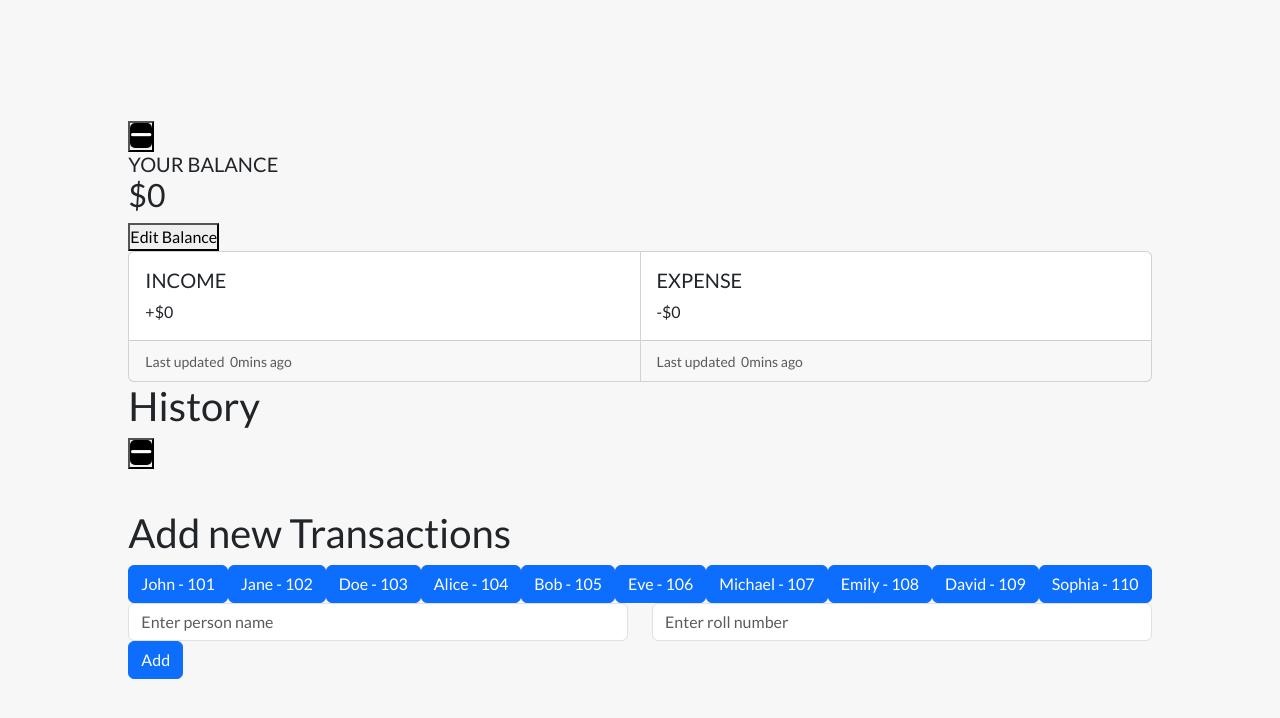
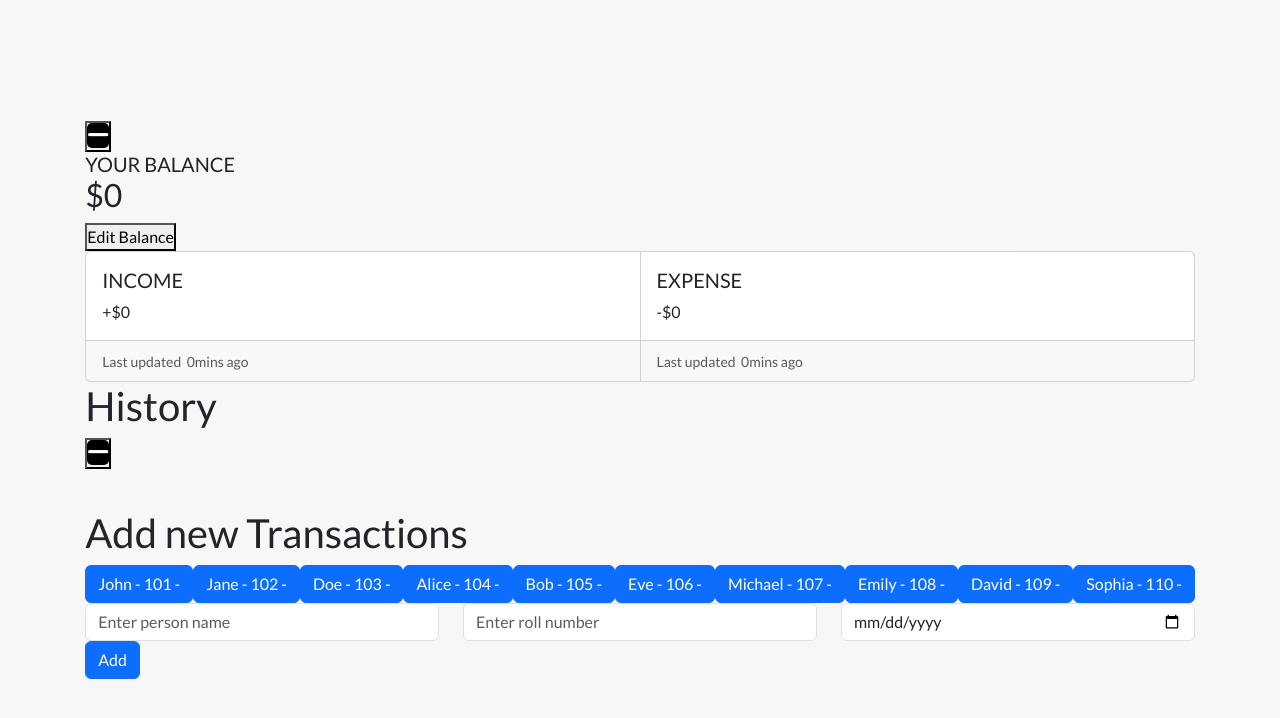
Before and after one commit to RahulPorel/Expense-Tracker, a React (Vite) app: page / in a window 1280 px wide. Shown: the top 718 px of the page. Built offline with nearby package versions, Linux system fonts and the light colour scheme; a web font is replaced by a local one.

Commit message:
code update

```diff
--- a/src/components/Transactions/Transactions.jsx
+++ b/src/components/Transactions/Transactions.jsx
@@ -6,6 +6,18 @@ import Col from "react-bootstrap/Col";
 import Form from "react-bootstrap/Form";
 import Row from "react-bootstrap/Row";
 import Button from "react-bootstrap/Button";
+
+const today = new Date();
+const yyyy = today.getFullYear();
+let mm = today.getMonth() + 1; // Months start at 0!
+let dd = today.getDate();
+
+if (dd < 10) dd = "0" + dd;
+if (mm < 10) mm = "0" + mm;
+
+const formattedToday = dd + "/" + mm + "/" + yyyy;
+
+console.log(formattedToday);
 
 const Transactions = () => {
   const FormState = useContext(FormContext);
@@ -20,6 +32,7 @@ const Transactions = () => {
     setEditIndex(index);
     const editedItem = FormState.formData[index];
     FormState.setTrasnName(editedItem.transName); // Set the name field to the current value being edited
+    FormState.setDate(editedItem.date); // Set the name field to the current value being edited
     FormState.setAmt(editedItem.amt); // Set the amount field to the current value being edited
   };
 
@@ -37,6 +50,7 @@ const Transactions = () => {
       updatedData[editIndex] = {
         transName: FormState.transName,
         amt: FormState.amt,
+        date: FormState.date,
       }; // Update the item at editIndex
       FormState.setFormData(updatedData); // Update context with new array
       setEditIndex(null); // Reset editIndex
@@ -47,6 +61,7 @@ const Transactions = () => {
     // Clear input fields
     FormState.setTrasnName("");
     FormState.setAmt("");
+    FormState.setDate("");
   };
 
   // Function to handle setting person name and roll number to the fields
@@ -104,7 +119,7 @@ const Transactions = () => {
           <ul className="list">
             {FormState.formData.map((data, index) => (
               <li key={index}>
-                {data.transName} - {data.amt}
+                {data.transName} - {data.amt} - {data.date}
                 <button onClick={() => handleEdit(index)}>Edit</button>{" "}
                 {/* Edit button */}
                 <button onClick={() => handleDelete(index)}>Delete</button>{" "}
@@ -122,9 +137,11 @@ const Transactions = () => {
           {persons.map((person, index) => (
             <Button
               key={index}
-              onClick={() => handleSetPerson(person.name, person.rollNo)}
+              onClick={() =>
+                handleSetPerson(person.name, person.rollNo, person.date)
+              }
             >
-              {person.name} - {person.rollNo}
+              {person.name} - {person.rollNo} - {person.date}
             </Button>
           ))}
         </div>
@@ -147,6 +164,14 @@ const Transactions = () => {
                 onChange={(e) => FormState.setAmt(e.target.value)}
               />
             </Col>
+            <Col>
+              <Form.Control
+                placeholder="Enter name"
+                type="date"
+                value={FormState.date}
+                onChange={(e) => FormState.setDate(e.target.value)}
+              />
+            </Col>
           </Row>
           <Button type="submit" variant="primary">
             {editIndex !== null ? "Update" : "Add"}{" "}
--- a/src/context/newTrans.jsx
+++ b/src/context/newTrans.jsx
@@ -6,6 +6,8 @@ export const FormProvider = (props) => {
   const [formData, setFormData] = useState([]);
   const [transName, setTrasnName] = useState("");
   const [amt, setAmt] = useState("");
+  const [date, setDate] = useState("");
+
   const [balance, setBalance] = useState(0);
   const [income, setIncome] = useState(0);
   const [expense, setExpense] = useState(0);
@@ -24,7 +26,7 @@ export const FormProvider = (props) => {
   const handleSubmit = (e) => {
     e.preventDefault();
     if (transName.trim() === "" || amt.trim() === "") return;
-    setFormData([...formData, { transName, amt }]);
+    setFormData([...formData, { transName, amt, date }]);
     // Update input list with new entry
     setInputList([...inputList, formData]);
 
@@ -38,6 +40,7 @@ export const FormProvider = (props) => {
     setLastUp(new Date());
     setTrasnName("");
     setAmt("");
+    setDate("");
   };
 
   return (
@@ -57,6 +60,8 @@ export const FormProvider = (props) => {
         sethideBalToggle,
         hideBalance,
         lastUp,
+        date,
+        setDate,
         setBalance,
       }}
     >
```
